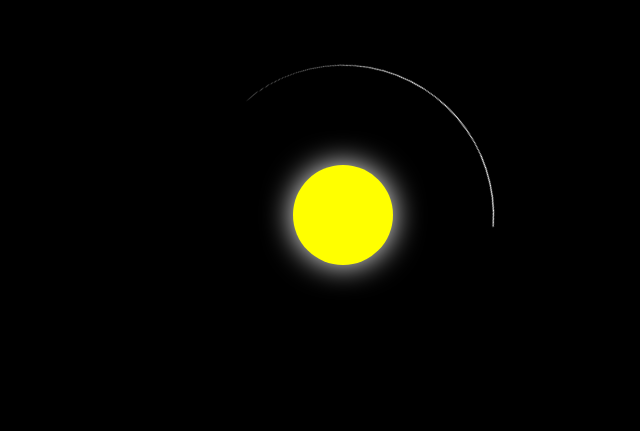
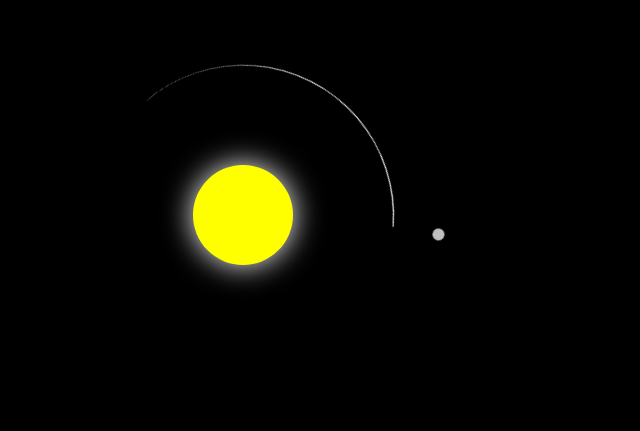
Before and after one commit to theYE-8266-viren-Nai/solarSystem-HTML-CSS, a plain HTML site: page index.html in a window 1280 px wide. Shown: the part 185-616 px from the top of the page, without its empty margins (397-1037 px from the left). Drawn offline with Linux system fonts and the light colour scheme.

Commit message:
fixed the potential css errors

```diff
--- a/index.html
+++ b/index.html
@@ -6,20 +6,19 @@
     <title>Document</title>
     <style>
         body {
-            margin : 0;
-            height : 100vh;
-            display : flex;
+            margin: 0;
+            height: 100vh;
+            display: flex;
             align-items: center;
             justify-content: center;
             background-color: black;
-            overflow : hidden
+            overflow: hidden;
         }
         .container {
             font-size: 10px;
-            width : 40em;
+            width: 40em; /* Removed conflicting 200px */
+            height: 40em;
             position: relative;
-            width: 200px;
-            height: 40em;
         }
         .sun {
             position: absolute;
@@ -27,32 +26,39 @@
             height: 10em;
             border-radius: 50%;
             background-color: yellow;
-            top:15em;
-            left:15em;
-            box-shadow : 0 0 3em white;
-        }
-        .earth{
-            position: absolute;
-            border-style: solid;
-            border-color : white transparent transparent transparent;
-            border-width : 0.1em 0.1em 0 0;
-            border-radius : 50%;
+            top: 15em;
+            left: 15em;
+            box-shadow: 0 0 3em white;
         }
         .earth {
+            position: absolute;
             width: 30em;
             height: 30em;
             top: 5em;
             left: 5em;
+            border-style: solid;
+            border-color: white transparent transparent transparent;
+            border-width: 0.1em 0.1em 0 0;
+            border-radius: 50%;
             animation: orbit 36.5s linear infinite;
+            transform-origin: 50% 50%; /* Center of rotation */
         }
         .moon {
-            top : 0.8em;
-            right : 0.2em;
-            width :1.2em;
-            height : 1.2 em;
+            position: absolute;
+            top: 0.8em;
+            right: 0.2em;
+            width: 1.2em;
+            height: 1.2em; /* Fixed unit syntax */
             background-color: silver;
+            border-radius: 50%; /* Make it circular */
+            animation: moonOrbit 5s linear infinite; /* Optional moon orbit */
         }
         @keyframes orbit {
+            to {
+                transform: rotate(360deg);
+            }
+        }
+        @keyframes moonOrbit {
             to {
                 transform: rotate(360deg);
             }
@@ -61,8 +67,7 @@
 </head>
 <body>
     <div class="container">
-        <div class="sun">
-        </div>
+        <div class="sun"></div>
         <div class="earth">
             <div class="moon"></div>
         </div>
```
